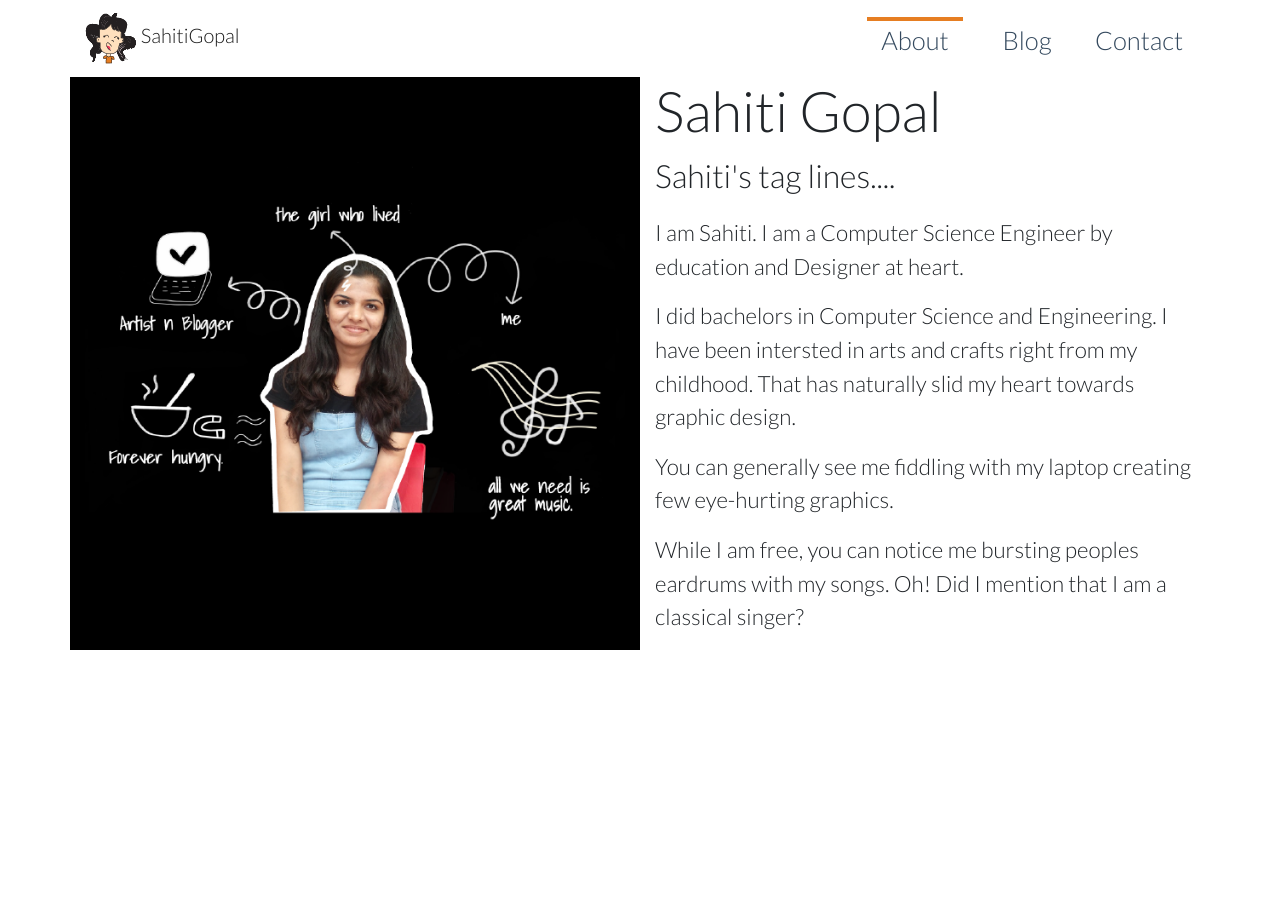
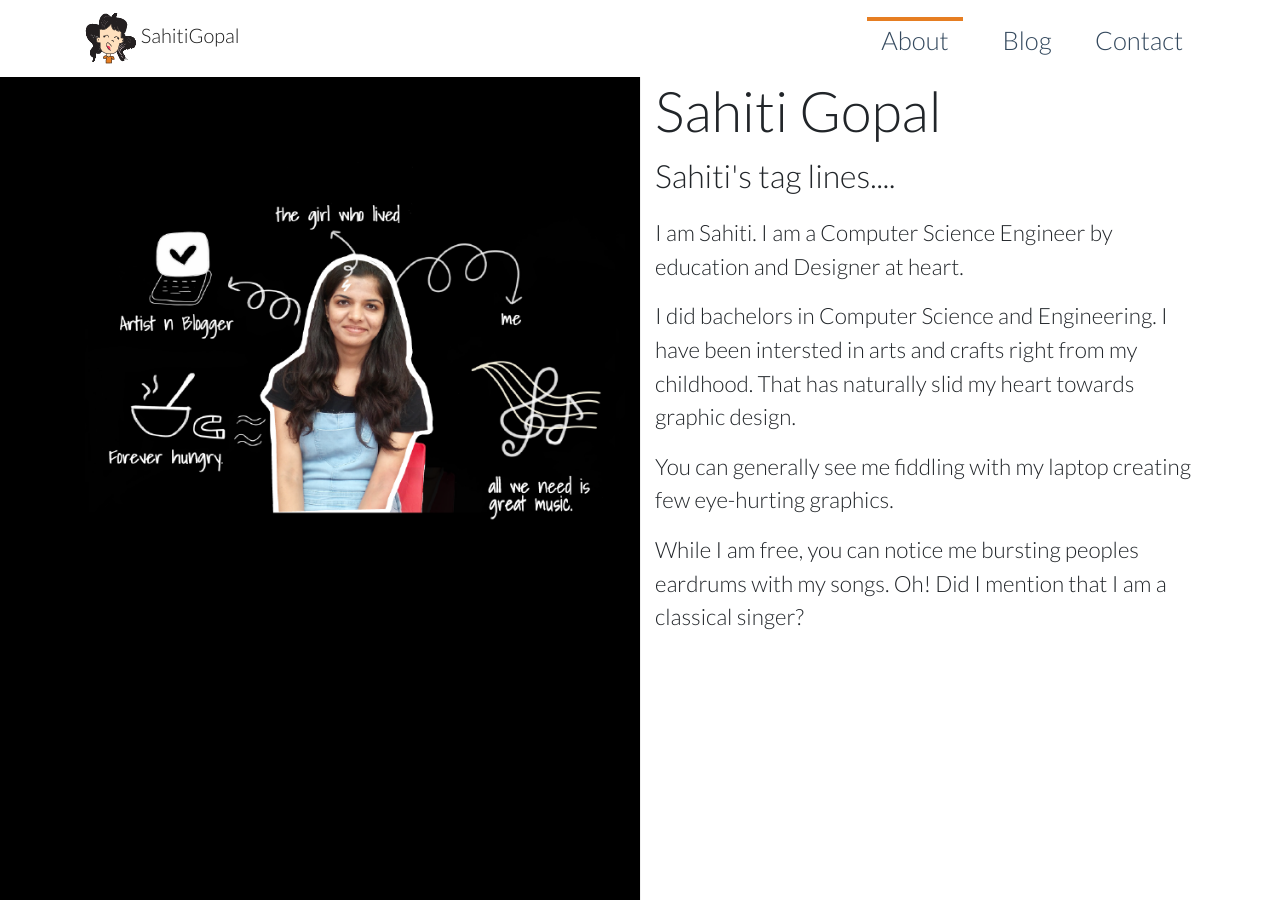
Before and after one commit to sahitigo/sahitigopal.com, a Jekyll site: the page built from about.html, in a window 1280 px wide. Built offline with Jekyll 4.4.1, drawn with Linux system fonts in a browser that asks for light colours.

Commit message:
Update about page styles

```diff
--- a/_data/menu.json
+++ b/_data/menu.json
@@ -1,5 +1,5 @@
 [
-  { "link": "/about/",          "title": "About" },
-  { "link": "/blog/",      "title": "Blog" },
-   { "link": "/contact/",  "title": "Contact" }
+  { "link": "/about/",   "title": "About" },
+  { "link": "/blog/",    "title": "Blog" },
+  { "link": "/contact/", "title": "Contact" }
 ]
--- a/_sass/_about.scss
+++ b/_sass/_about.scss
@@ -1,4 +1,12 @@
 #about-page {
+  background-image: url('../images/about-bg.png');
+  background-repeat: repeat-y;
+  background-size: contain;
+
+  header {
+    background-color: $white;
+  }
+
   .image-container {
     background-color: #000;
     display: flex;
--- a/_sass/_common.scss
+++ b/_sass/_common.scss
@@ -1,6 +1,6 @@
 body {
   @include primary-font;
-
+  background-color: $white;
 }
 
 main {
--- a/_sass/_theme.scss
+++ b/_sass/_theme.scss
@@ -2,6 +2,7 @@
 
 $primary-font-weight:300;
 
+$white: #fff;
 $bold-font-weight:700;
 $dark-color:#34495e;
 $light-color:#ecf0f1;
```
Also changed, not shown: images/about-bg.png (added), images/sahiti-logo.png.
